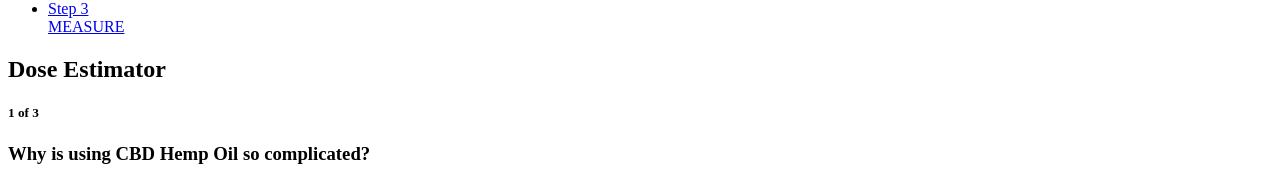
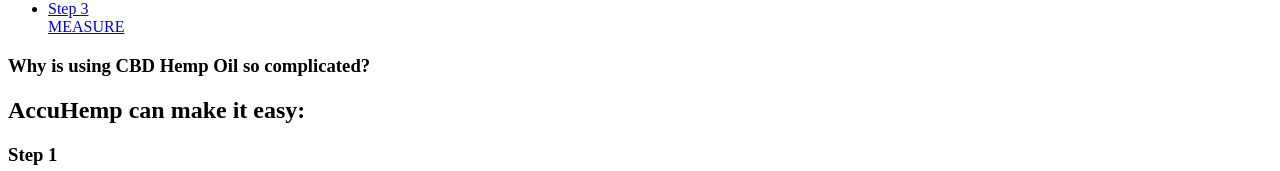
Before and after one commit to cbvargas5/Accu-Hemp, a React app: page / in a window 1280 px wide. Shown: the part 524-695 px from the top of the page. Built offline with nearby package versions, Linux system fonts and the light colour scheme; the HTML template or start-up script is replaced by a standard one.

Commit message:
changed name of files that were tab components

```diff
--- a/client/src/components/App.jsx
+++ b/client/src/components/App.jsx
@@ -7,7 +7,6 @@ import Header from './Header.jsx';
 import Footer from './Footer.jsx';
 import FeatureNav from './FeatureNav.jsx';
 import { BrowserRouter, Switch, Route } from 'react-router-dom';
-import ConditionTab from './pages/Dose/Estimator/ConditionTab.jsx';
 
 class App extends React.Component {
   constructor(props) {
@@ -21,7 +20,6 @@ class App extends React.Component {
       <main>
           <FeatureNav />
           <section className="homepage-mid-sec underline-sec">
-            <ConditionTab />
             <Switch>
               <Route path="/" exact component={Homepage} />
               <Route path="/dose" exact component={DosePage} />
--- a/client/src/components/pages/Dose/Estimator/ConditionTab.jsx
+++ b/client/src/components/pages/Dose/Estimator/TabCondition.jsx
@@ -1,7 +1,7 @@
 import React, { Component } from 'react'
 import ProgressTracker from '../../../ProgressTracker.jsx'
 
-export default class ConditionTab extends Component {
+export default class TabCondition extends Component {
   render() {
     return (
       <section className="estimator-wrapper">
--- a/client/src/components/pages/Dose/Estimator/SeverityTab.jsx
+++ b/client/src/components/pages/Dose/Estimator/TabResults.jsx
@@ -1,6 +1,6 @@
 import React, { Component } from 'react'
 
-export default class SeverityTab extends Component {
+export default class TabResults extends Component {
   render() {
     return (
       <div>
--- a/client/src/components/pages/Dose/Estimator/ResultsTab.jsx
+++ b/client/src/components/pages/Dose/Estimator/TabSeverity.jsx
@@ -1,6 +1,6 @@
 import React, { Component } from 'react'
 
-export default class ResultsTab extends Component {
+export default class TabSeverity extends Component {
   render() {
     return (
       <div>
```
Also changed, not shown: client/src/components/pages/Dose/Estimator/Estimator.jsx (added).
